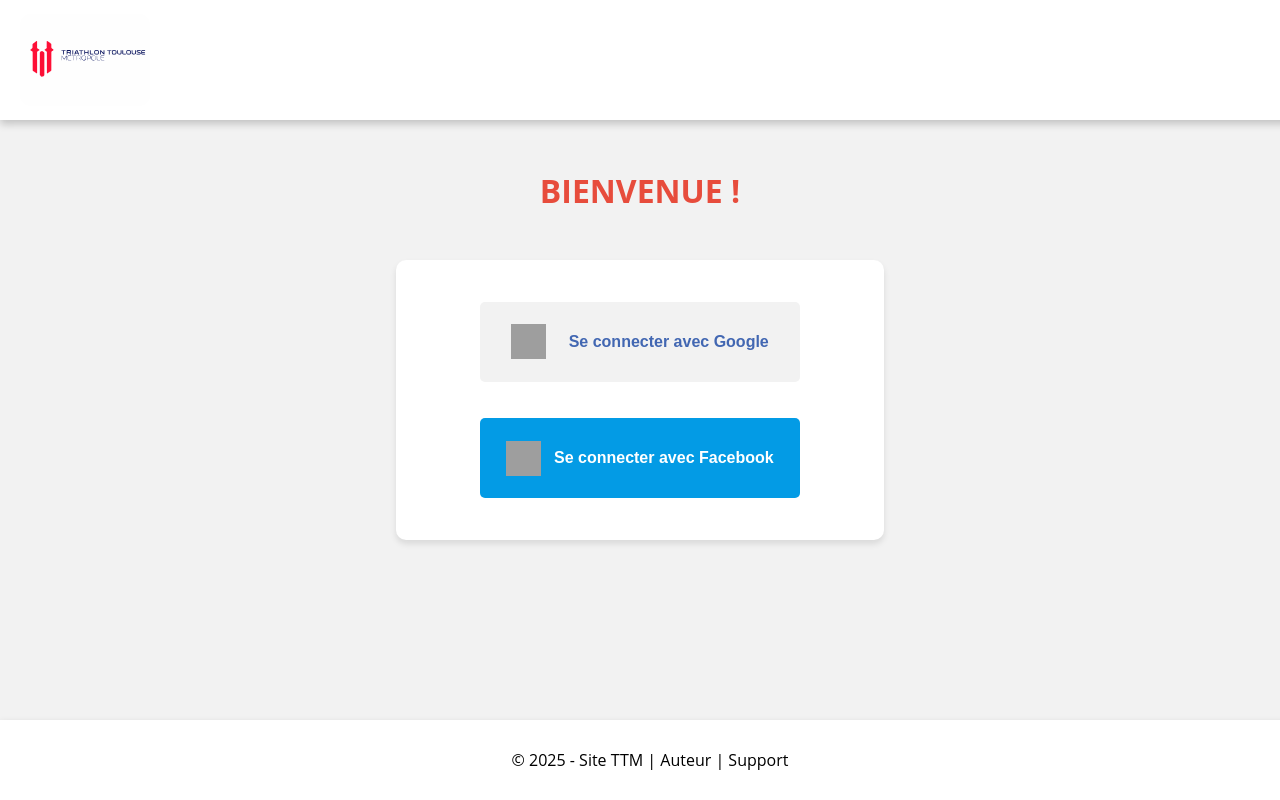
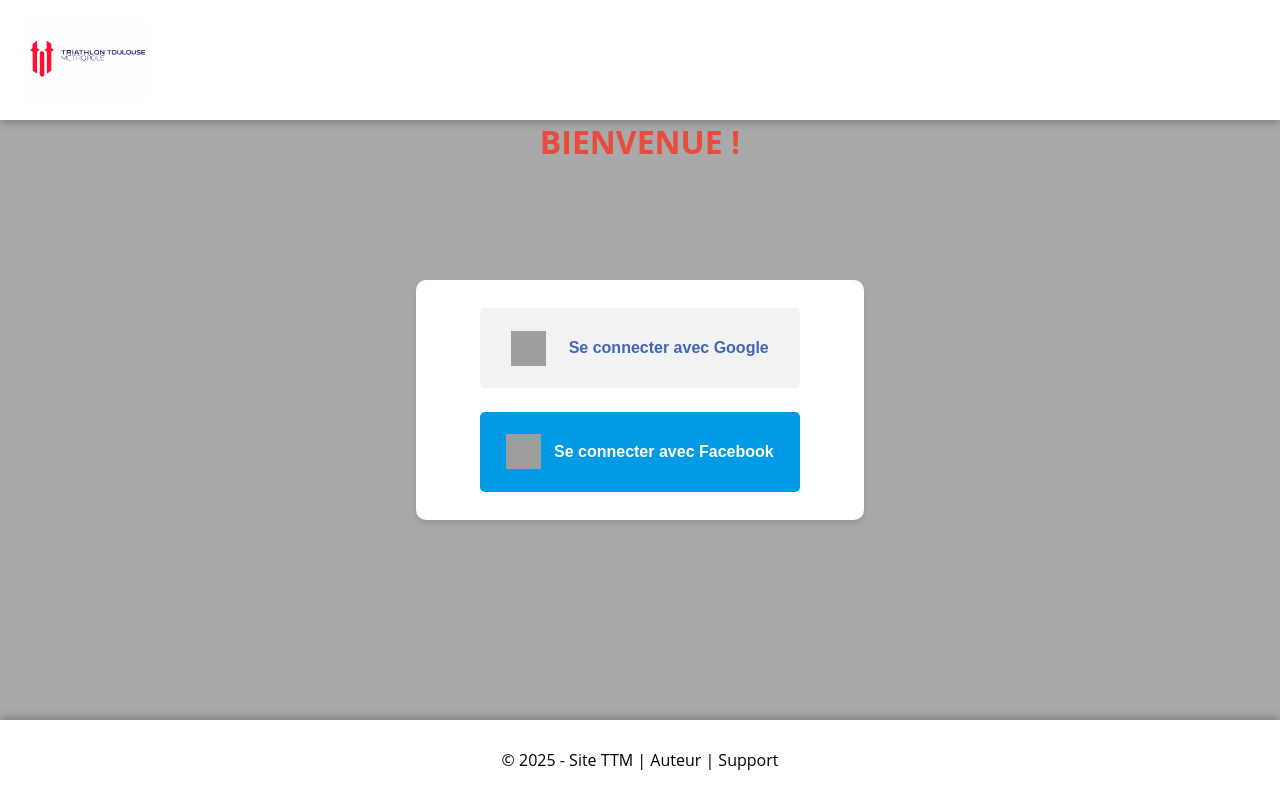
Before and after one commit to Team-TTM/frontend, a Vue app in the folder frontend/: page / in a window 1280 px wide. Built offline with nearby package versions, Linux system fonts and the light colour scheme; grey boxes are pictures that could not be loaded.

Commit message:
style : refactor de l'affichage avec flexbox

```diff
--- a/frontend/src/styles/globalStyles.css
+++ b/frontend/src/styles/globalStyles.css
@@ -1,61 +1,79 @@
+*{
+  margin: 0;
+  padding: 0;
+  box-sizing: border-box;
+}
+
+html,body{
+  height: 100%;
+}
+
 /* Mise en page globale */
 #app {
   display: flex;
   flex-direction: column; /* Organisation verticale */
-  align-items: center; /* Centre horizontalement */
-  height: 90vh; /* Prend toute la hauteur de l'écran */
-  margin: 0 auto;
-  padding: 1rem;
+  height: 100vh; /* Prend toute la hauteur de l'écran */
 }
 
 header {
+  display: flex;
+  justify-content: space-between;
+  align-items: center;
   position: fixed; /* Fixe le header en haut */
   top: 0;
   left: 0;
-  width: 100vw; /* Assure qu'il occupe toute la largeur */
+  width: 100%; /* Assure qu'il occupe toute la largeur */
   height: 15vh;
-  background-color: white; /* Ajoutez une couleur de fond si nécessaire */
+  background-color: #ffffff; /* Ajoutez une couleur de fond si nécessaire */
   box-shadow: 0 4px 8px rgba(0, 0, 0, 0.2);
   z-index: 1000;
-  display: flex;
-  justify-content: space-between;
-  align-items: center;
   padding: 0 20px;
 }
 
 .logo {
-  background-color: transparent;
   height: 100%; /* Ajuste la taille du logo */
-  width: 10%;
+  width: auto;
   object-fit: contain; /* S'assure que le logo ne déborde pas */
 }
 
+
+
 footer {
-  position: fixed; /* Fixe le header en haut */
+  display: flex;
+  justify-content: center;
+  align-items: center;
+  position: fixed;
   bottom: 0;
   left: 0;
-  width: 100vw; /* Assure qu'il occupe toute la largeur */
+  width: 100%; /* Assure qu'il occupe toute la largeur */
   height: 10vh;
-  background-color: white; /* Ajoutez une couleur de fond si nécessaire */
-  box-shadow: 0 4px 8px rgba(0, 0, 0, 0.2);
+  background-color: white;
+  box-shadow: 0 -4px 8px rgba(0, 0, 0, 0.2);
   font-family: 'Open Sans', 'Helvetica', Arial, sans-serif;
   z-index: 1000;
-  display: flex;
-  align-items: center;
-  padding: 0 20px 0 10px;
-  justify-content: center;
 }
 
 /* Conteneur principal */
 .main-container {
-  position: fixed;
-  background-color: #f2f2f2;
-  flex: 1; /* Prend tout l’espace restant sans dépasser */
-  display: flex;
+  display:flex;
+  flex-grow: 1;
+  flex-direction:column;
+  align-items: center;
+  justify-content: center;
+  width:100vw;
+  height: 100vh;
+  min-height : 70px;
+  background-color: darkgray;
+  border-radius: 10px;
+  box-shadow: 0 4px 6px rgba(0,0,0,0.1);
+}
+
+main{
+  display:flex;
   justify-content: center;
   align-items: center;
   width: 100%;
-  height : 90%;
+  background-color: #f2f2f2;
 }
 
 
@@ -153,6 +171,6 @@ h1{
 /* Responsive */
 @media (max-width: 1024px) {
   .main-container {
-    flex-direction: column;
+    width: 95%;
   }
 }
```
